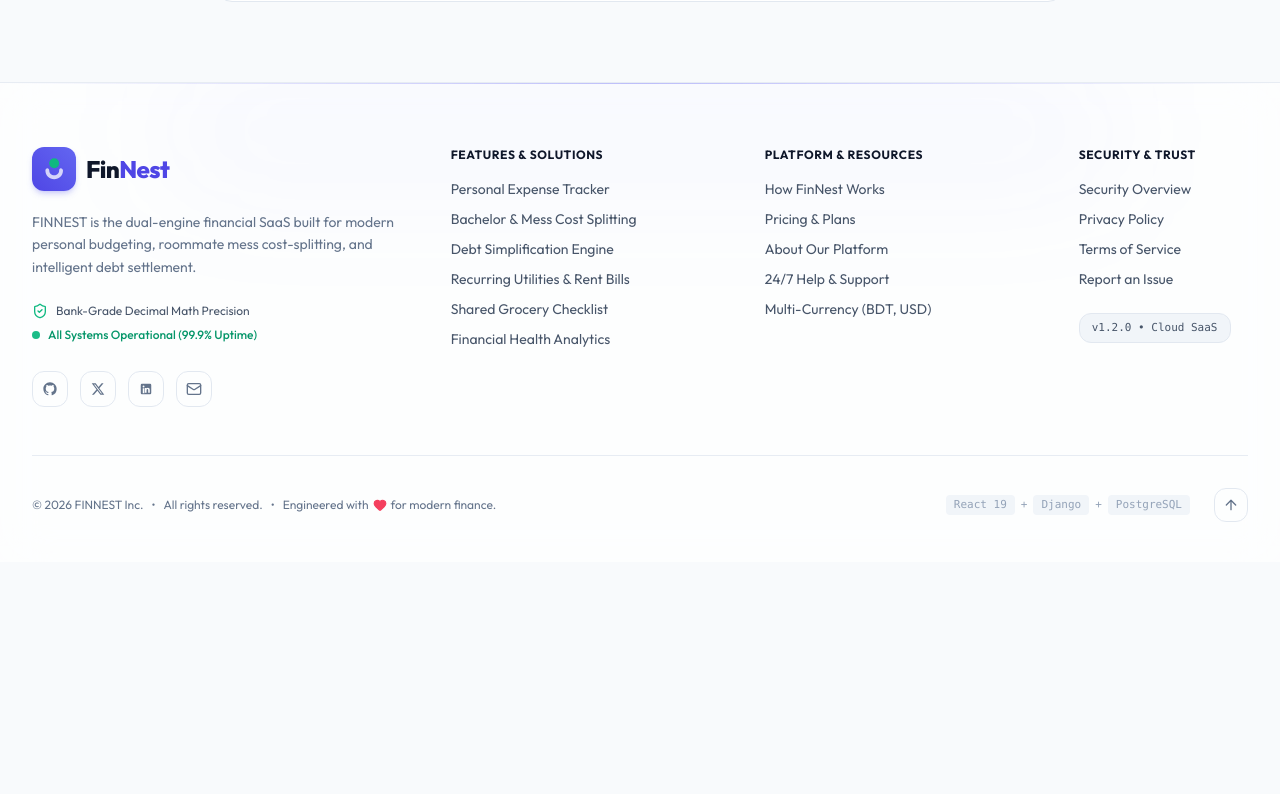
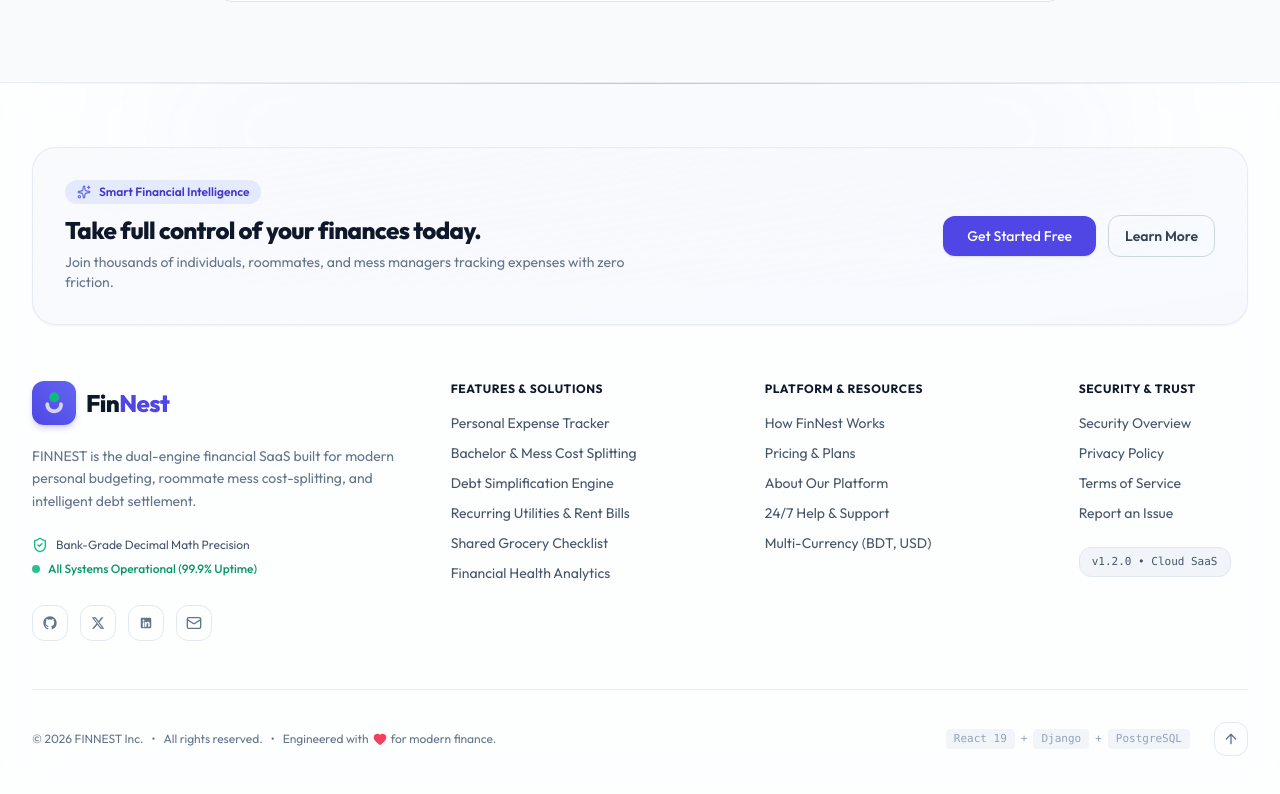
Before and after one commit to rhrafe78/FinNest-Smart-Personal-Shared-Expense-Platform, a React (Vite) app in the folder frontend/: page / in a window 1280 px wide. Shown: the part 3062-3856 px from the top of the page. Before the commit the page ends 3624 px from the top, so only its background shows below. Built offline with nearby package versions, Linux system fonts and the light colour scheme; no server answers.

Commit message:
Keep sleek mini CTA box with Get Started Free in footer

```diff
--- a/frontend/src/layouts/PublicLayout.jsx
+++ b/frontend/src/layouts/PublicLayout.jsx
@@ -142,6 +142,34 @@ export const PublicLayout = () => {
         <div className="absolute top-0 left-1/2 -translate-x-1/2 w-3/4 h-24 bg-brand-500/5 dark:bg-brand-500/10 blur-3xl rounded-full pointer-events-none" />
 
         <div className="max-w-7xl mx-auto px-4 sm:px-6 lg:px-8 relative z-10">
+          {/* Sleek Mini CTA Banner */}
+          <div className="mb-14 p-6 sm:p-8 rounded-3xl bg-gradient-to-br from-slate-50 to-brand-50/40 dark:from-[#0d1424] dark:to-[#0f172a] border border-slate-200/80 dark:border-slate-800/80 shadow-sm flex flex-col md:flex-row items-center justify-between gap-6">
+            <div className="space-y-1.5 text-center md:text-left">
+              <div className="inline-flex items-center gap-2 px-3 py-1 rounded-full bg-brand-100/80 dark:bg-brand-950/60 text-brand-700 dark:text-brand-300 text-xs font-semibold mb-1">
+                <Sparkles className="w-3.5 h-3.5 text-brand-500" />
+                <span>Smart Financial Intelligence</span>
+              </div>
+              <h3 className="text-xl sm:text-2xl font-extrabold text-slate-900 dark:text-white tracking-tight">
+                Take full control of your finances today.
+              </h3>
+              <p className="text-xs sm:text-sm text-slate-500 dark:text-slate-400 max-w-xl">
+                Join thousands of individuals, roommates, and mess managers tracking expenses with zero friction.
+              </p>
+            </div>
+            <div className="flex items-center gap-3 shrink-0">
+              <Link to="/register">
+                <Button variant="primary" size="md" className="font-bold shadow-lg shadow-brand-500/20 px-6">
+                  Get Started Free
+                </Button>
+              </Link>
+              <Link to="/how-it-works">
+                <Button variant="outline" size="md" className="font-semibold">
+                  Learn More
+                </Button>
+              </Link>
+            </div>
+          </div>
+
           {/* Main Footer Links Grid */}
           <div className="grid grid-cols-1 sm:grid-cols-2 md:grid-cols-12 gap-10 pb-12">
             {/* Brand column */}
```
